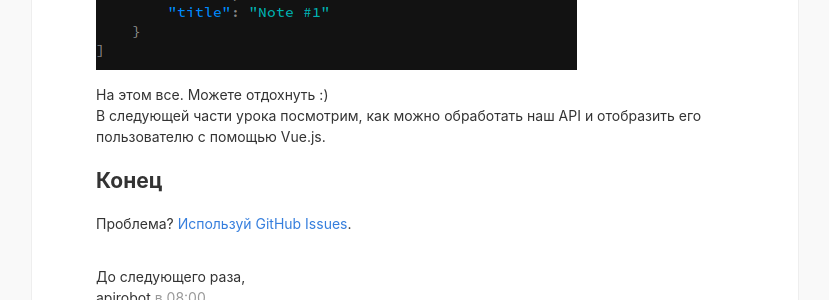
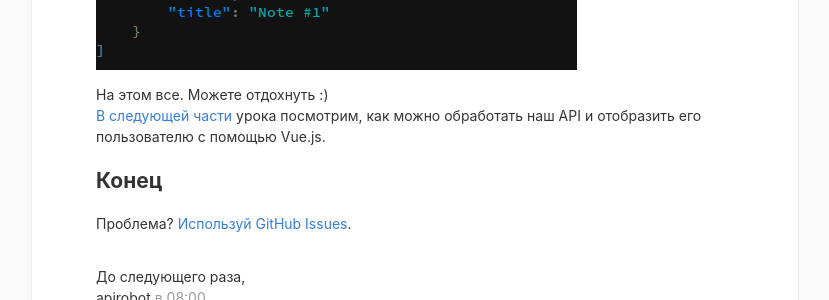
Before and after one commit to apirobot/apirobot.github.io, a Jekyll site: the page built from _posts/2017-07-08-django-vue-how-to-create-and-consume-api-part-1.md, in a window 1280 px wide and 900 px high, scrolled down 5104 px. Shown: the part 176-476 px from the top of the window, without its empty margins (225-1054 px from the left). Built offline with Jekyll 4.4.1, drawn with Linux system fonts in a browser that asks for light colours; nearby versions of some CDN libraries; comment, search, counter and statistics services are not loaded; part of the change alters nothing that is shown.

```diff
--- a/_posts/2017-07-08-django-vue-how-to-create-and-consume-api-part-1.md
+++ b/_posts/2017-07-08-django-vue-how-to-create-and-consume-api-part-1.md
@@ -182,7 +182,7 @@ http GET "http://localhost:8000/api/v1/notes/"
 ![List](https://raw.githubusercontent.com/apirobot/apirobot.github.io/master/uploads/django-vue-how-to-create-and-consume-api-part-1/list.png)
 
 На этом все. Можете отдохнуть :)<br/>
-В следующей части урока посмотрим, как можно обработать наш API и отобразить его пользователю с помощью Vue.js.
+<a target="blank" href="http://apirobot.me/posts/django-vue-how-to-create-and-consume-api-part-2">В следующей части</a> урока посмотрим, как можно обработать наш API и отобразить его пользователю с помощью Vue.js.
 
 ## Конец
 
```
